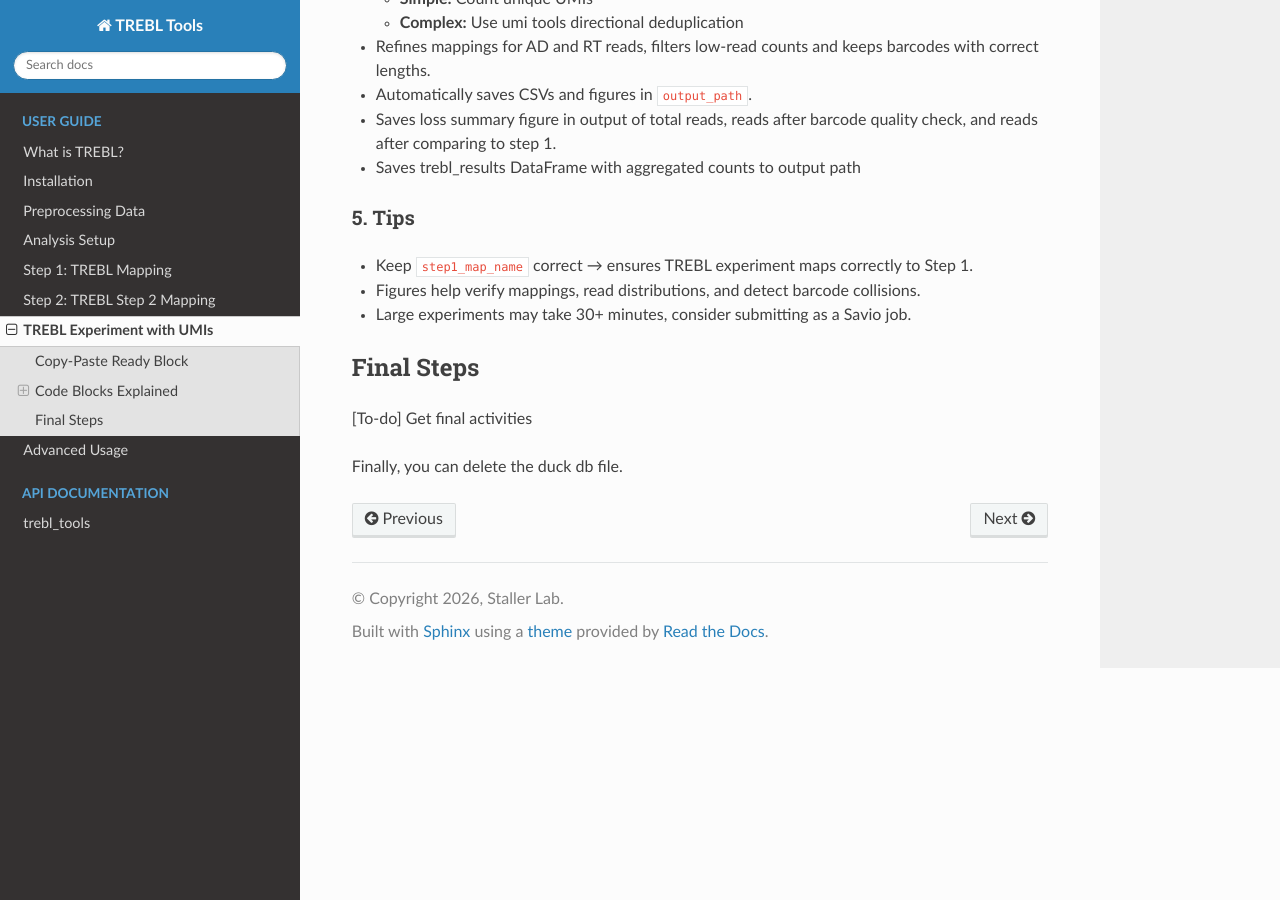
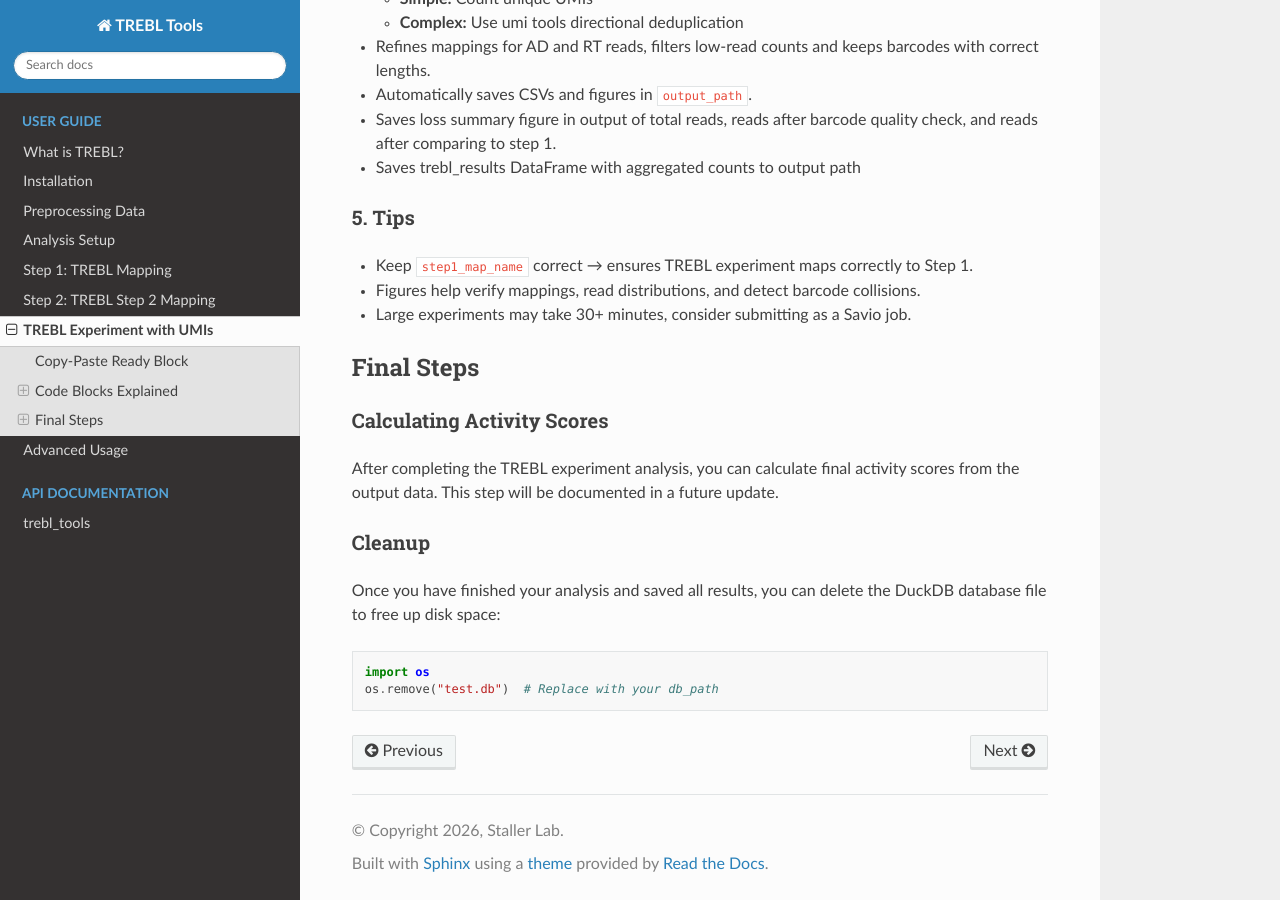
Before and after one commit to staller-lab/trebl_tools, a Sphinx documentation site: the page built from docs/user_guide/trebl_experiment.md, in a window 1280 px wide and 900 px high, scrolled down 2510 px. Built offline with Sphinx 7.4.7 and the Read the Docs theme 3.1.0, drawn with Linux system fonts in a browser that asks for light colours.

Commit message:
Improve final steps section in TREBL experiment documentation
Co-authored-by: sanjanakotha <86217128+sanjanakotha@users.noreply.github.com>

````diff
--- a/docs/user_guide/trebl_experiment.md
+++ b/docs/user_guide/trebl_experiment.md
@@ -135,6 +135,15 @@ trebl_results = pipeline.trebl_experiment_analysis(
 
 ## Final Steps
 
-[To-do] Get final activities
+### Calculating Activity Scores
 
-Finally, you can delete the duck db file.
+After completing the TREBL experiment analysis, you can calculate final activity scores from the output data. This step will be documented in a future update.
+
+### Cleanup
+
+Once you have finished your analysis and saved all results, you can delete the DuckDB database file to free up disk space:
+
+```python
+import os
+os.remove("test.db")  # Replace with your db_path
+```
````
